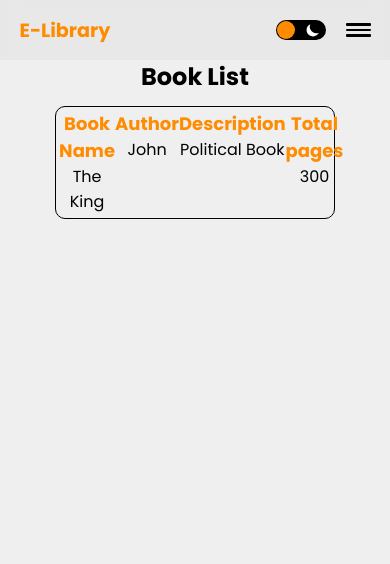
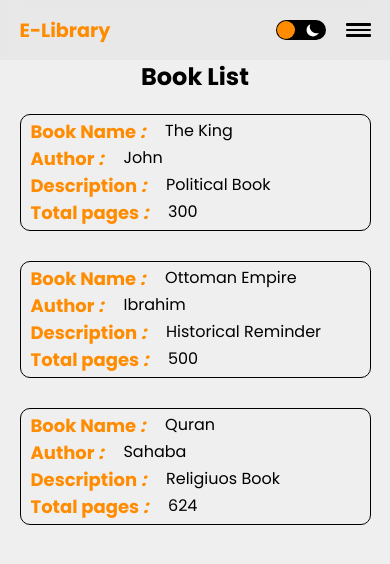
Before and after one commit to JabirOmar/E-Library-frontend, a React (Create React App) app: page /book-list in a window 390 px wide. Shown: the top 564 px of the page. Built offline with nearby package versions, Linux system fonts and the light colour scheme.

Commit message:
Almost Done

```diff
--- a/public/index.html
+++ b/public/index.html
@@ -1,3 +1,4 @@
+<!-- New Branch -->
 <!DOCTYPE html>
 <html lang="en">
   <head>
--- /dev/null
+++ b/src/Books.json
@@ -0,0 +1,23 @@
+[
+    {
+        "id": 1,
+        "book_name": "The King",
+        "Author": "John",
+        "Description": "Political Book",
+        "total_pages": 300
+    },
+    {
+        "id": 2,
+        "book_name": "Ottoman Empire",
+        "Author": "Ibrahim",
+        "Description": "Historical Reminder",
+        "total_pages": 500
+    },
+    {
+        "id": 4,
+        "book_name": "Quran",
+        "Author": "Sahaba",
+        "Description": "Religiuos Book",
+        "total_pages": 624
+    }
+]
--- a/src/components/add-book/AddBook.js
+++ b/src/components/add-book/AddBook.js
@@ -99,6 +99,16 @@ class AddBook extends Component {
 
     const submitHandler = (e) => {
         e.preventDefault()
+        const book = document.getElementById('book_input').value
+        const author = document.getElementById('author_input').value
+        const desc = document.getElementById('desc_input').value
+        const pages = document.getElementById('total_input').value
+        console.log('Book name = ' + book);
+        console.log('Author = ' + author);
+        console.log('Description = ' + desc);
+        console.log('Total pages = ' + pages);
+
+        alert('Completed')
     }
 
 
@@ -127,7 +137,7 @@ class AddBook extends Component {
             </div>
 
             <div className='submit_button'>
-                <button type='submit'>Submit</button>
+                <button  type='submit'>Submit</button>
             </div>
          </form>
       </div>
--- a/src/components/book-list/BookList.js
+++ b/src/components/book-list/BookList.js
@@ -1,5 +1,6 @@
 import React, { Component } from 'react'
 import './booklist.css'
+import books from '../../Books.json'
 
 export class BookList extends Component {
 
@@ -10,27 +11,35 @@ export class BookList extends Component {
           <h2>Book List</h2>
         </div>
         <div className='list_container'>
-          <div className='list_card'>
-             <div>
-              <span className='main_title'>Book Name</span>
-              <p>The King</p>
-             </div>
 
-             <div>
-              <span className='main_title'>Author</span>
-              <p>John</p>
-             </div>
+          {
+            books.map( book => {
+              return(
+                <div key={book.id} className='list_card'>
+                  <div className='info'>
+                    <span className='main_title'>Book Name<i> : </i></span>
+                    <p>{book.book_name}</p>
+                  </div>
 
-             <div>
-              <span className='main_title'>Description</span>
-              <p>Political Book</p>
-             </div>
+                  <div className='info'>
+                    <span className='main_title'>Author<i> : </i></span>
+                    <p>{book.Author}</p>
+                  </div>
 
-             <div>
-              <span className='main_title'>Total pages</span>
-              <p>300</p>
-             </div>
-          </div>
+                  <div className='info'>
+                    <span className='main_title'>Description<i> : </i></span>
+                    <p>{book.Description}</p>
+                  </div>
+
+                  <div className='info'>
+                    <span className='main_title'>Total pages<i> : </i></span>
+                    <p>{book.total_pages}</p>
+                  </div>
+              </div>
+              )
+            })
+          }
+
         </div>
       </div>
     )
--- a/src/components/book-list/booklist.css
+++ b/src/components/book-list/booklist.css
@@ -1,28 +1,35 @@
 
 .list_title {
-    margin-top: 5%;
+    margin-top: 10%;
     text-align: center;
 }
 
 .list_container {
-    margin-top: 3%;
+    margin-top: 5%;
     padding: 0 5%;
     display: flex;
     align-items: center;
     flex-direction: column;
 }
 
+body.dark .list_title h2 {
+    color: darkcyan;
+}
+
 .list_card {
     width: 80%;
     max-width: 900px;
-    /* height: 80px; */
+    margin-bottom: 30px;
     border: 1px solid black;
     border-radius: 10px;
     padding: 1%;
     display: flex;
-    /* align-items: center; */
     text-align: center;
     justify-content: space-evenly;
+}
+
+body.dark .list_card {
+    border-color: darkcyan;
 }
 
 .main_title {
@@ -31,3 +38,41 @@
     color: darkorange;
     text-align: center;
 }
+
+body.dark .main_title {
+    color: gold;
+}
+
+.info p {
+    color: black;
+}
+
+body.dark .info p {
+    color: aliceblue;
+}
+
+.info span i {
+    display: none;
+}
+
+@media screen and (max-width: 700px) {
+    .list_card {
+        flex-direction: column;
+        align-items: flex-start;
+        padding: 1% 10px;
+    }
+    .info {
+        display: flex;
+        gap: 20px;
+    }
+
+    .info span i {
+        display: inline;
+    }
+}
+
+@media screen and (max-width: 600px) {
+    .list_card {
+        width: 100%;
+    }
+}
```
